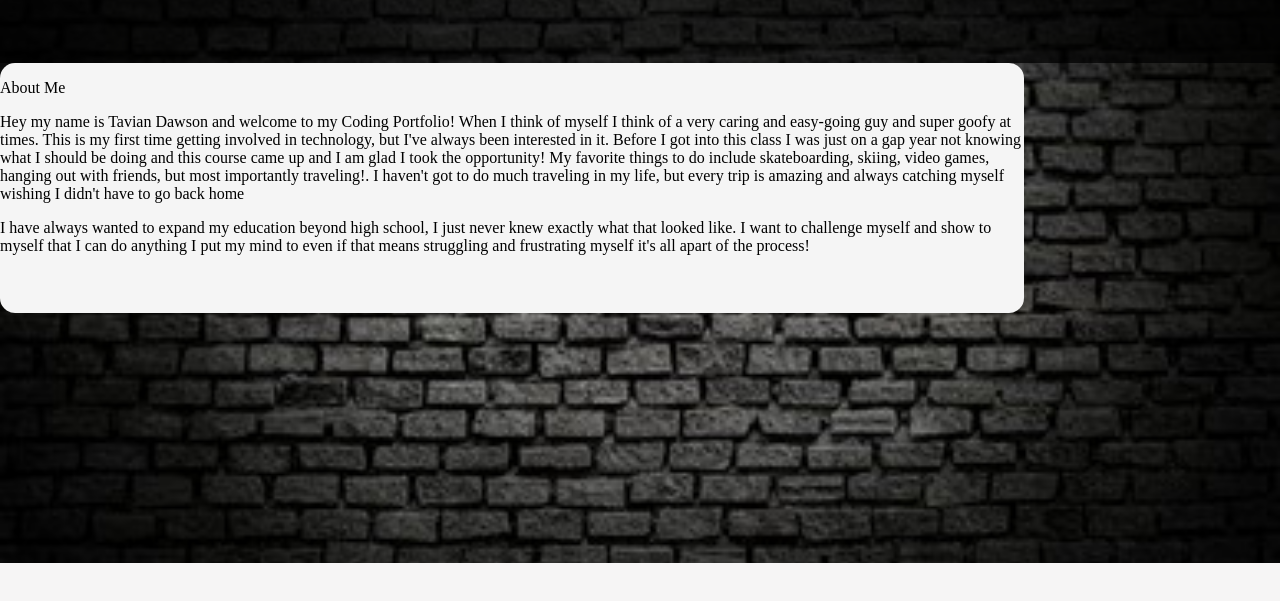
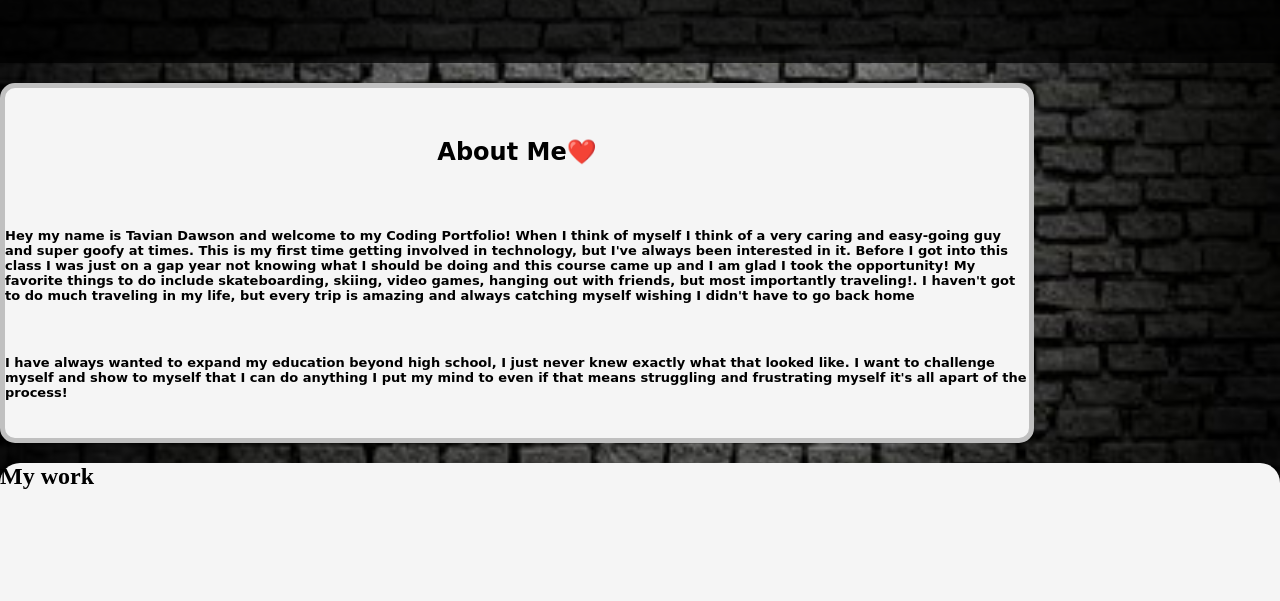
Before and after one commit to TavianJD/Tavian-s-New-and-Improved-Portfolio, a plain HTML site: page index.html in a window 1280 px wide. Shown: the part 197-798 px from the top of the page. Drawn offline with Linux system fonts and the light colour scheme.

Commit message:
adding about me section

```diff
--- a/assets/style.css
+++ b/assets/style.css
@@ -91,10 +91,42 @@ nav ul li a {
 }
 .about-box{
     width: 80%;
-    height: 250px;
+    height: 350px;
     background-color: whitesmoke;
     border-radius: 15px;
     display: flex;
     position: relative;
+    margin-top: 20px;
+    border: silver 5px solid;
+
 
 }
+
+.about-text {
+    display: flex;
+    align-items: center;
+    justify-content: space-evenly;
+    flex-direction: column;
+    font-family: cursive;
+}
+
+.about-text p:nth-child(1) {
+    font-size: x-large;
+    font-weight: bolder;
+}
+
+
+.about-text p:nth-child(2),
+.about-text p:nth-child(3) {
+    font-size: 13px;
+    font-weight: bold;
+}
+
+
+.work-box {
+    width: 100%;
+    height: 700px;
+    border-radius: 20px;
+    background-color: whitesmoke;
+
+}
--- a/index.html
+++ b/index.html
@@ -34,15 +34,29 @@
         </div>
             <!--HERO SECTION END-->
 
-            <div class="about-box">
+            <!--ABOUT ME SECTION-->
+            <div id="about" class="about-box">
 
                 <div class="about-text">
-                    <p>About Me</p>
+                    <p>About Me❤️</p>
                     <p> Hey my name is Tavian Dawson and welcome to my Coding Portfolio! When I think of myself I think of a very caring and easy-going guy and super goofy at times. This is my first time getting involved in technology, but I've always been interested in it. Before I got into this class I was just on a gap year not knowing what I should be doing and this course came up and I am glad I took the opportunity! My favorite things to do include skateboarding, skiing, video games, hanging out with friends, but most importantly traveling!. I haven't got to do much traveling in my life, but every trip is amazing and always catching myself wishing I didn't have to go back home</p>
                     <p>I have always wanted to expand my education beyond high school, I just never knew exactly what that looked like. I want to challenge myself and show to myself that I can do anything I put my mind to even if that means struggling and frustrating myself it's all apart of the process!</p>
 
 
                 </div>
+
+            </div>
+            <!--ABOUT ME SECTION ENDS-->
+
+            <!--MY WORK SECTION-->
+            <div id="work" class="work-box">
+                <h1>My work</h1>
+                <article class="my work">
+                    <div>
+
+                    </div>
+                </article>
+
 
             </div>
 
```
